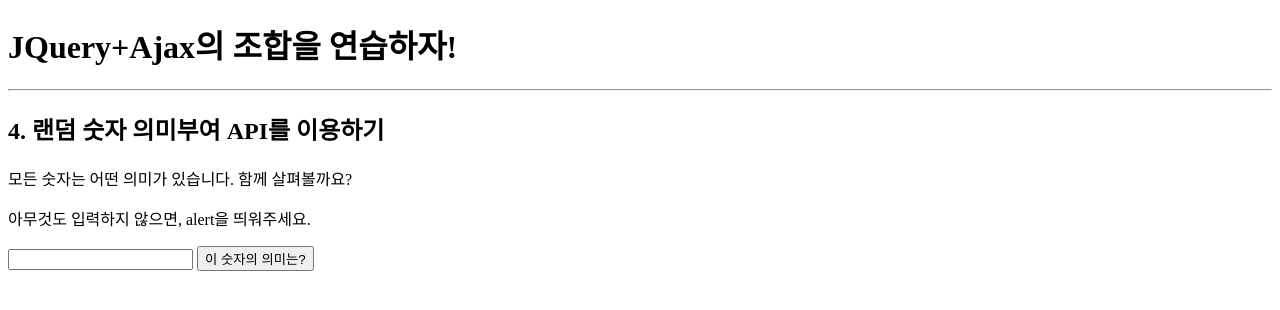
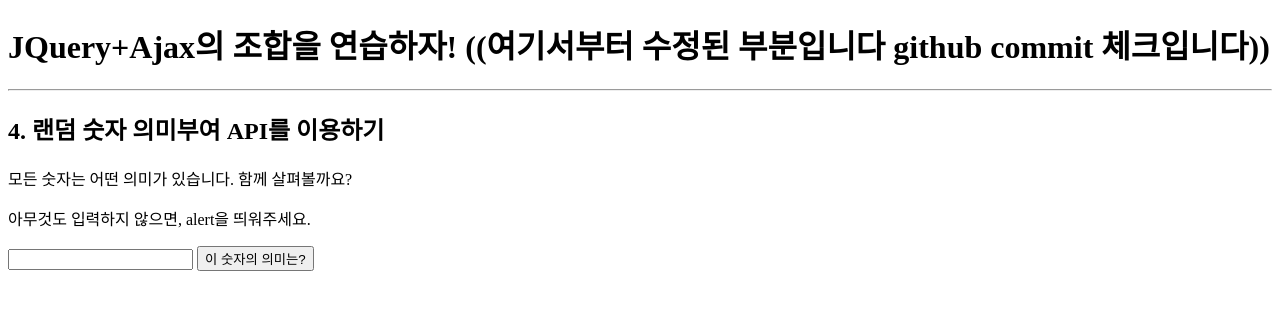
Before and after one commit to hello5072/sparta, a plain HTML site: page ajax_quiz04.html in a window 1280 px wide. Drawn offline with nearby package versions, Linux system fonts and the light colour scheme.

```diff
--- a/ajax_quiz04.html
+++ b/ajax_quiz04.html
@@ -17,7 +17,6 @@
         function q1() {
             let number = $('#magicnum').val()
             let url2 = "http://numbersapi.com/"+number
-           // $('#meaning').empty()
 
             $.ajax({
                 type: "GET",
@@ -43,7 +42,7 @@
 </head>
 
 <body>
-    <h1>JQuery+Ajax의 조합을 연습하자!</h1>
+    <h1>JQuery+Ajax의 조합을 연습하자! ((여기서부터 수정된 부분입니다 github commit 체크입니다))</h1>
 
     <hr />
 
```
